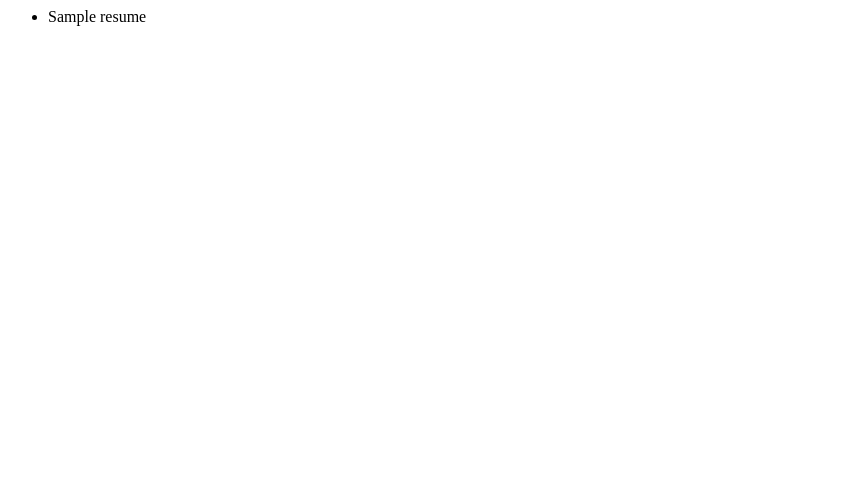
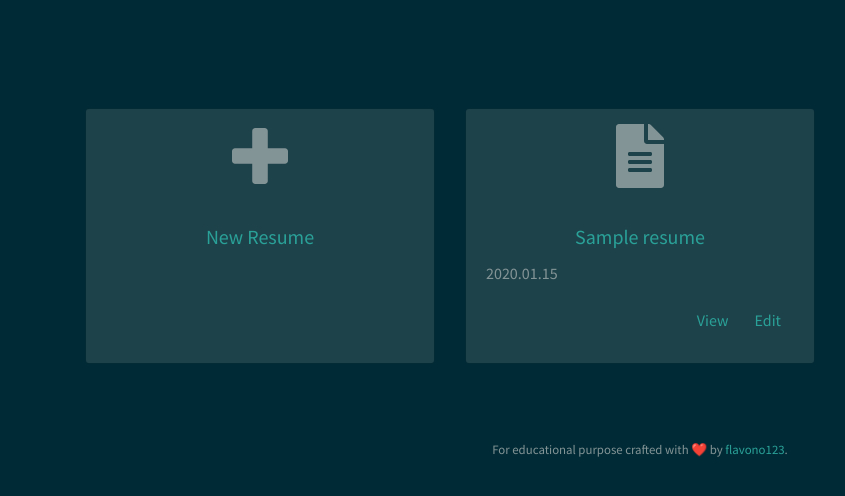
Before and after one commit to flavono123/devfolio, a Django app: page /resume/list/ in a window 1280 px wide. Before the commit the part shown is almost empty. Shown: the top 496 px of the page, without its empty margins (0-845 px from the left). Run offline with Django 3.2, Linux system fonts and the light colour scheme; tables that the repository leaves empty hold one stand-in row (values such as "Sample post"); some libraries are stand-ins or nearby versions; some web fonts are replaced.

Commit message:
set resume list layout
* Deprecate the pseudo element of card-img-top(use i tag fa itself)

Signed-off-by: Hansuk Hong <flavono123@gmail.com>

```diff
--- a/devfolio/templates/layout.html
+++ b/devfolio/templates/layout.html
@@ -18,7 +18,6 @@
   <link rel="stylesheet" href="{% static 'custom/footer.css' %}">
   <link rel="stylesheet" href="{% static 'custom/navbar.css' %}">
   <link rel="stylesheet" href="{% static 'custom/logo.css' %}">
-  <link rel="stylesheet" href="{% static 'custom/card-img.css' %}">
   <script defer src="{% static 'fontawesome-5/fontawesome-all.js' %}"></script>
   <style>
   svg {
--- a/resume/templates/resume/list.html
+++ b/resume/templates/resume/list.html
@@ -1,7 +1,48 @@
-<ul>
-  {% for resume in resume_list %}
-  <li>
-    {{ resume.name }}
-  </li>
-  {% endfor %}
-</ul>
+{% extends 'resume/layout.html' %}
+
+{% block content %}
+  <div class="album py-5">
+
+    <div class="row">
+
+      <div class="col-md-4">
+        <div class="card mb-4 box-shadow" style="height: 16rem;">
+          <div class="card-head fa-4x text-center">
+            <span class="fa-layers fa-fw">
+              <i class="fas fa-plus"></i>
+            </span>
+          </div>
+          <div class="card-body text-center">
+            <h5 class="card-title text-success">
+              New Resume
+            </h5>
+          </div>
+        </div>
+      </div>
+
+      {% for resume in resume_list %}
+      <div class="col-md-4">
+        <div class="card mb-4 box-shadow" style="height: 16rem;">
+          <div class="card-head fa-4x text-center">
+            <span class="fa-layers fa-fw">
+              <i class="fas fa-file-alt"></i>
+            </span>
+          </div>
+          <div class="card-body text-center">
+            <h5 class="card-title text-success">
+              {{ resume.name }}
+            </h5>
+            <p class="card-text text-default text-left">
+              {{ resume.created_at | date:'Y.m.d' }}
+            </p>
+            <a class="btn btn-default float-right" href="">Edit</a>
+            <a class="btn btn-default float-right" href="">View</a>
+          </div>
+        </div>
+      </div>
+      {% endfor %}
+
+    </div>
+
+  </div>
+{% endblock %}
```
